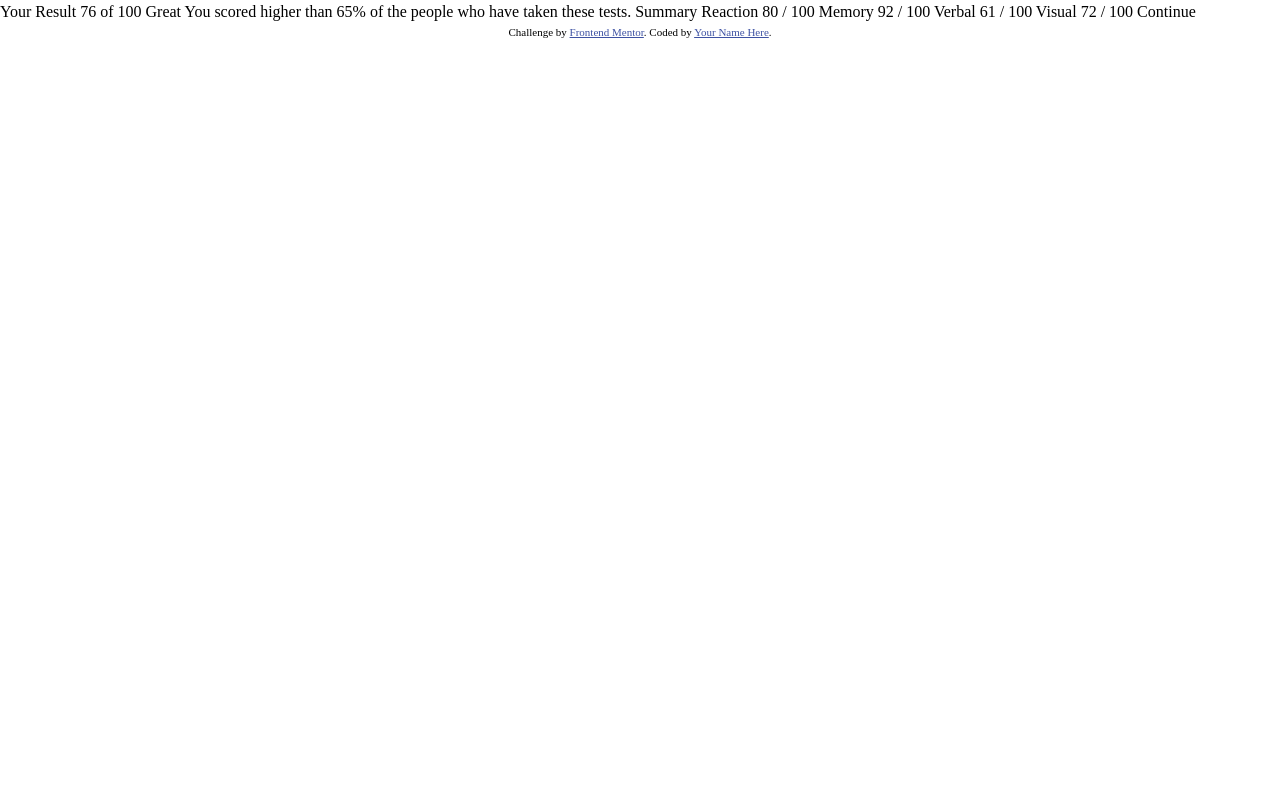
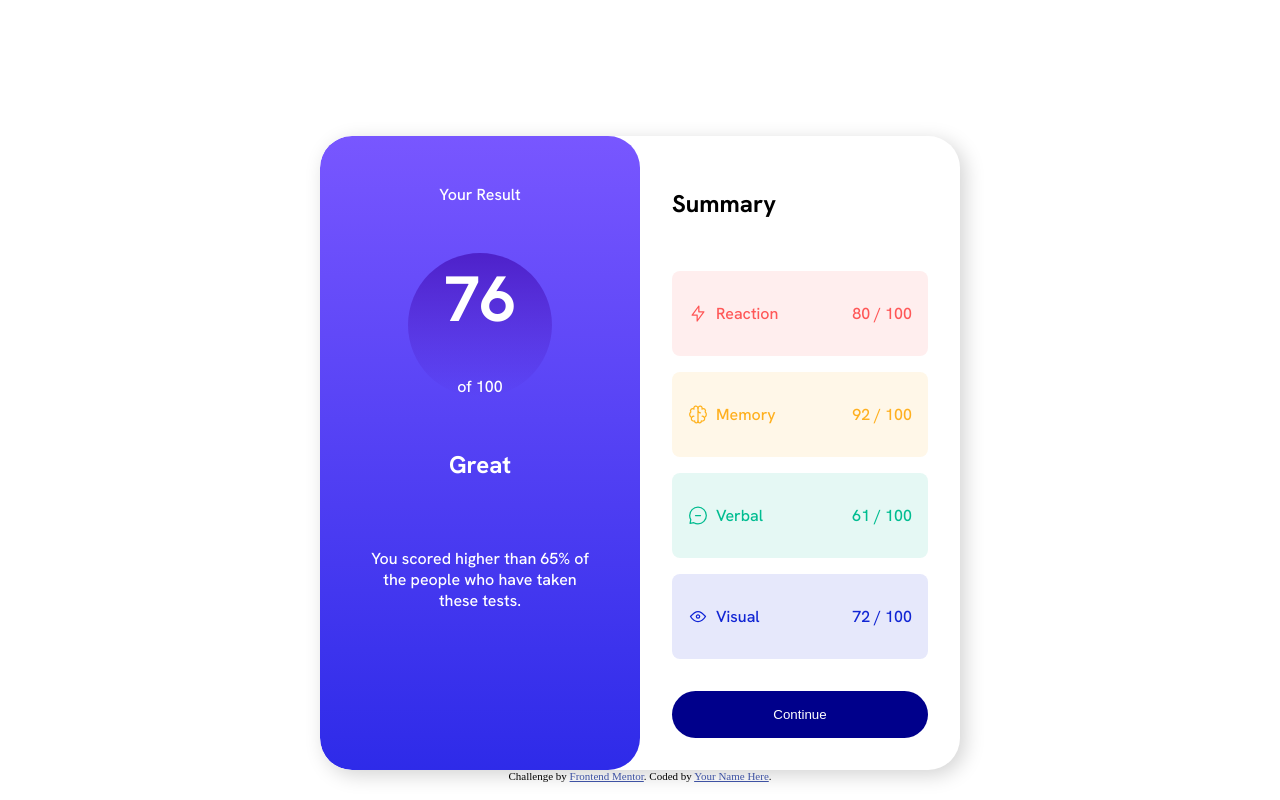
Before and after one commit to JeremiahuViray/frontend-mentor-results-summary, a plain HTML site: page index.html in a window 1280 px wide. Drawn offline with Linux system fonts and the light colour scheme.

Commit message:
complete

```diff
--- a/index.html
+++ b/index.html
@@ -18,6 +18,7 @@
       rel="stylesheet"
     />
     <link rel="stylesheet" href="style.css" />
+    <link rel="stylesheet" href="style-reset.css" />
     <title>Frontend Mentor | Results summary component</title>
 
     <!-- Feel free to remove these styles or customise in your own stylesheet 👍 -->
@@ -32,10 +33,50 @@
     </style>
   </head>
   <body>
-    Your Result 76 of 100 Great You scored higher than 65% of the people who
-    have taken these tests. Summary Reaction 80 / 100 Memory 92 / 100 Verbal 61
-    / 100 Visual 72 / 100 Continue
-
+    <main class="container">
+      <article class="results">
+        <p>Your Result</p>
+        <div class="result-circle">
+          <h1><span class="scored">76</span></h1>
+          <p>of 100</p>
+        </div>
+        <h1>Great</h1>
+        <p>
+          You scored higher than 65% of the people who have taken these tests.
+        </p>
+      </article>
+      <!--Separate-->
+      <article class="summary">
+        <h1>Summary</h1>
+        <div class="module-container">
+          <div class="module reaction">
+            <p class="module-text">
+              <img src="assets/images/icon-reaction.svg" />Reaction
+            </p>
+            <p>80 / 100</p>
+          </div>
+          <div class="module memory">
+            <p class="module-text">
+              <img src="assets/images/icon-memory.svg" />Memory
+            </p>
+            <p>92 / 100</p>
+          </div>
+          <div class="module verbal">
+            <p class="module-text">
+              <img src="assets/images/icon-verbal.svg" />Verbal
+            </p>
+            <p>61 / 100</p>
+          </div>
+          <div class="module visual">
+            <p class="module-text">
+              <img src="assets/images/icon-visual.svg" />Visual
+            </p>
+            <p>72 / 100</p>
+          </div>
+        </div>
+        <button class="btn">Continue</button>
+      </article>
+    </main>
     <div class="attribution">
       Challenge by
       <a href="https://www.frontendmentor.io?ref=challenge" target="_blank"
--- a/style.css
+++ b/style.css
@@ -1,69 +1,117 @@
-/*
-  1. Use a more-intuitive box-sizing model.
-*/
-*,
-*::before,
-*::after {
-  box-sizing: border-box;
+:root {
+  /*Primary Colors*/
+  --light-red: hsl(0, 100%, 67%);
+  --orange-yellow: hsl(39, 100%, 56%);
+  --green-teal: hsl(166, 100%, 37%);
+  --cobalt-blue: hsl(234, 85%, 45%);
+
+  /* gradient colors */
+  --background-slate-blue: hsl(252, 100%, 67%);
+  --background-royal-blue: hsl(241, 81%, 54%);
+
+  --circle-violet: hsla(256, 72%, 46%, 1);
+  --circle-persian: hsla(241, 72%, 46%, 0);
 }
-/*
-    2. Remove default margin
-  */
-* {
+.container {
+  min-height: 50vh;
+  font-family: "Hanken Grotesk", sans-serif;
   margin: 0;
+  padding: 0;
 }
-/*
-    3. Allow percentage-based heights in the application
-  */
-html,
-body {
-  height: 100%;
+.results {
+  display: grid;
+  text-align: center;
+  align-items: center;
+  align-content: start;
+  gap: 1rem;
+  background: linear-gradient(
+    var(--background-slate-blue),
+    var(--background-royal-blue)
+  );
+  color: white;
+  padding: 1.5rem 4rem;
+  border-radius: 0 0 2rem 2rem;
 }
-/*
-    Typographic tweaks!
-    4. Add accessible line-height
-    5. Improve text rendering
-  */
-body {
-  line-height: 1.5;
-  -webkit-font-smoothing: antialiased;
+.result-circle {
+  border-radius: 100%;
+  margin: auto;
+  width: 9rem;
+  height: 9rem;
+  overflow: hidden;
+  display: flex;
+  flex-direction: column;
+  justify-content: center;
+  background: linear-gradient(var(--circle-violet), var(--circle-persian));
 }
-/*
-    6. Improve media defaults
-  */
-img,
-picture,
-video,
-canvas,
-svg {
-  display: block;
-  max-width: 100%;
+.scored {
+  font-size: 4rem;
 }
-/*
-    7. Remove built-in form typography styles
-  */
-input,
-button,
-textarea,
-select {
-  font: inherit;
+.summary {
+  display: grid;
+  text-align: start;
+  gap: 2rem;
+  padding: 2rem;
 }
-/*
-    8. Avoid text overflows
-  */
-p,
-h1,
-h2,
-h3,
-h4,
-h5,
-h6 {
-  overflow-wrap: break-word;
+.module {
+  display: flex;
+  justify-content: space-between;
+  padding: 1rem;
+  border-radius: 0.5rem;
 }
-/*
-    9. Create a root stacking context
-  */
-#root,
-#__next {
-  isolation: isolate;
+.reaction {
+  background: hsl(0, 100%, 67%, 0.1);
+  color: var(--light-red);
 }
+.memory {
+  background: hsl(39, 100%, 56%, 0.1);
+  color: var(--orange-yellow);
+}
+.verbal {
+  background: hsl(166, 100%, 37%, 0.1);
+  color: var(--green-teal);
+}
+.visual {
+  background: hsl(234, 85%, 45%, 0.1);
+  color: var(--cobalt-blue);
+}
+.module-container {
+  display: grid;
+  gap: 1rem;
+}
+.btn {
+  background: darkblue;
+  color: white;
+  padding: 1rem;
+  border: none;
+  border-radius: 2.5rem;
+}
+
+@media screen and (min-width: 600px) {
+  .body {
+    min-height: 100vh;
+    display: flex;
+    justify-content: center;
+    align-items: center;
+  }
+  .container {
+    max-width: 40rem;
+    display: grid;
+    grid-template-columns: 1fr 1fr;
+    font-family: "Hanken Grotesk", sans-serif;
+    margin-top: 17vh;
+    margin-inline: auto;
+    padding: 0;
+    box-shadow: 5px 5px 20px lightgray;
+    border-radius: 2rem;
+    overflow: hidden;
+  }
+  .results {
+    border-radius: 2rem;
+    padding: 2rem 3rem;
+    gap: 2rem;
+}
+
+.module-text {
+  display: flex;
+  gap: 0.5rem;
+}
```
Also changed, not shown: assets/fonts/HankenGrotesk-VariableFont_wght.ttf (added), assets/fonts/README.txt (added), assets/fonts/static/HankenGrotesk-Bold.ttf (added), assets/fonts/static/HankenGrotesk-ExtraBold.ttf (added), assets/fonts/static/HankenGrotesk-Medium.ttf (added), assets/images/favicon-32x32.png (added), assets/images/icon-memory.svg (added), assets/images/icon-reaction.svg (added), assets/images/icon-verbal.svg (added), assets/images/icon-visual.svg (added).
